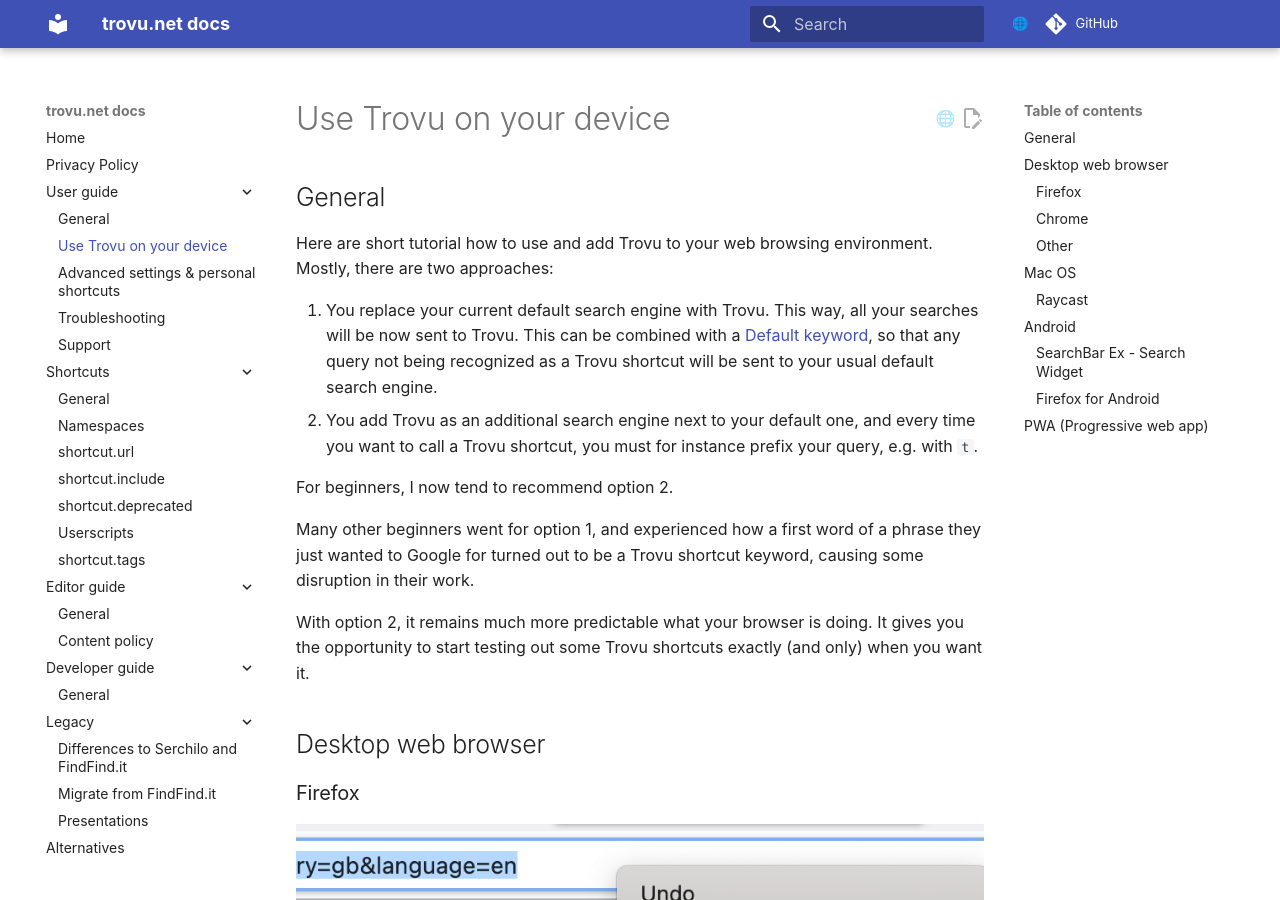
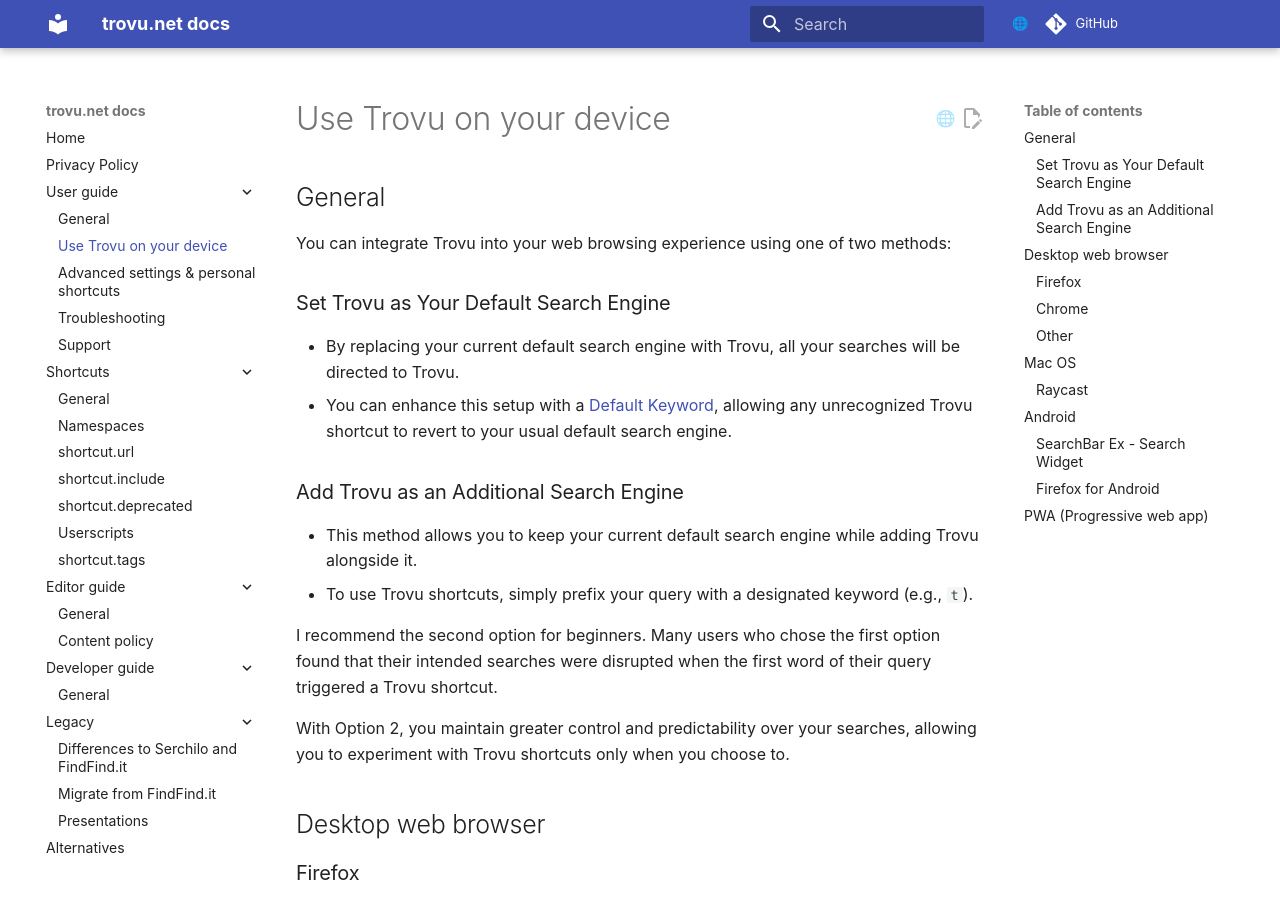
Before and after one commit to trovu/trovu, an MkDocs documentation site: the page built from docs/users/integration.md, in a window 1280 px wide and 900 px high. Built offline with MkDocs 1.6.1 and Material for MkDocs 9.7.7, drawn with Linux system fonts in a browser that asks for light colours; comment, search, counter and statistics services are not loaded.

Commit message:
Rewritten for clarity.

```diff
--- a/docs/users/integration.md
+++ b/docs/users/integration.md
@@ -2,16 +2,21 @@
 
 ## General
 
-Here are short tutorial how to use and add Trovu to your web browsing environment. Mostly, there are two approaches:
+You can integrate Trovu into your web browsing experience using one of two methods:
 
-1.  You replace your current default search engine with Trovu. This way, all your searches will be now sent to Trovu. This can be combined with a [Default keyword](./advanced.md#default-keyword), so that any query not being recognized as a Trovu shortcut will be sent to your usual default search engine.
-2.  You add Trovu as an additional search engine next to your default one, and every time you want to call a Trovu shortcut, you must for instance prefix your query, e.g. with `t`.
+### Set Trovu as Your Default Search Engine
 
-For beginners, I now tend to recommend option 2.
+-   By replacing your current default search engine with Trovu, all your searches will be directed to Trovu.
+-   You can enhance this setup with a [Default Keyword](./advanced.md#default-keyword), allowing any unrecognized Trovu shortcut to revert to your usual default search engine.
 
-Many other beginners went for option 1, and experienced how a first word of a phrase they just wanted to Google for turned out to be a Trovu shortcut keyword, causing some disruption in their work.
+### Add Trovu as an Additional Search Engine
 
-With option 2, it remains much more predictable what your browser is doing. It gives you the opportunity to start testing out some Trovu shortcuts exactly (and only) when you want it.
+-   This method allows you to keep your current default search engine while adding Trovu alongside it.
+-   To use Trovu shortcuts, simply prefix your query with a designated keyword (e.g., `t`).
+
+I recommend the second option for beginners. Many users who chose the first option found that their intended searches were disrupted when the first word of their query triggered a Trovu shortcut.
+
+With Option 2, you maintain greater control and predictability over your searches, allowing you to experiment with Trovu shortcuts only when you choose to.
 
 ## Desktop web browser
 
```
